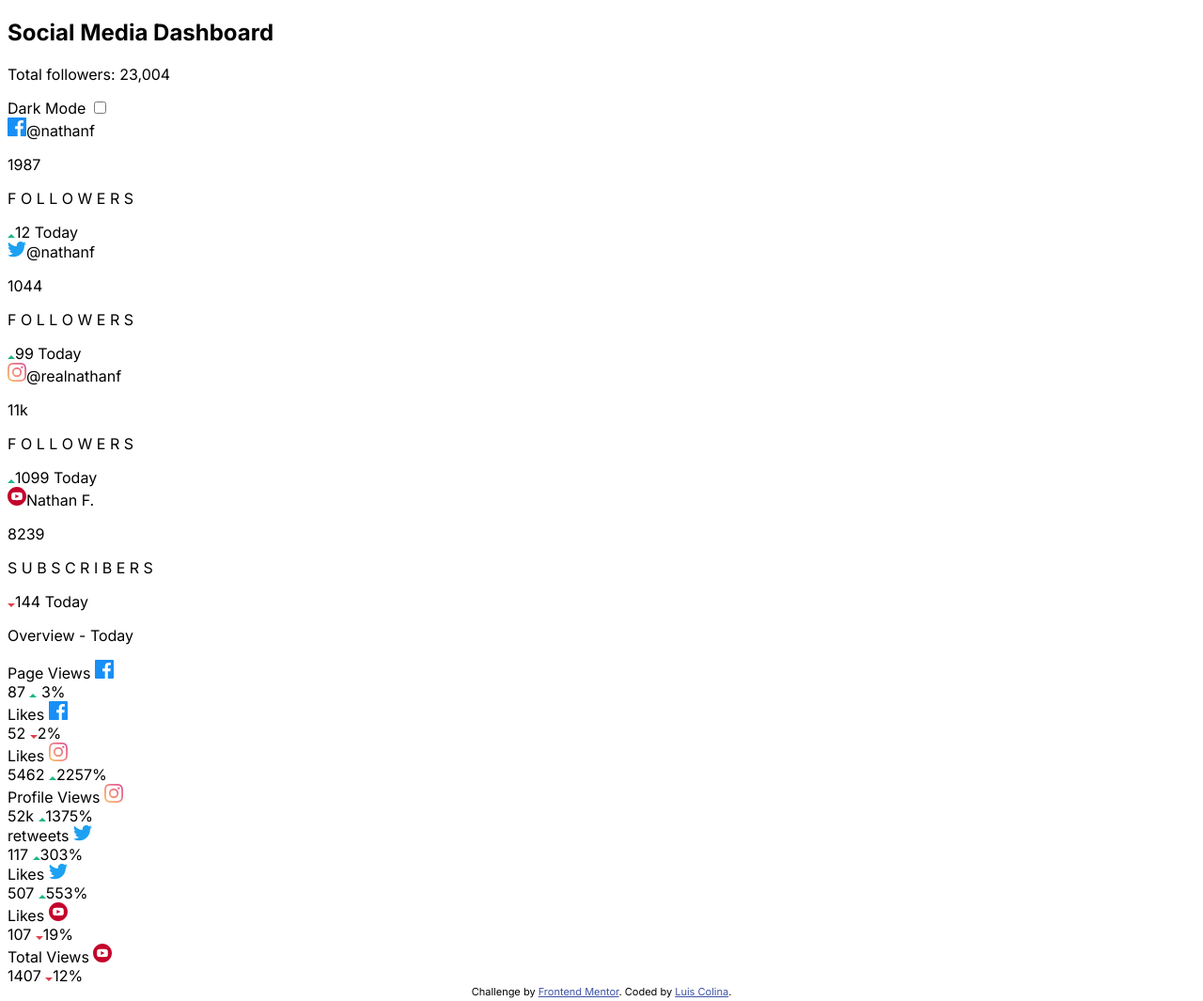
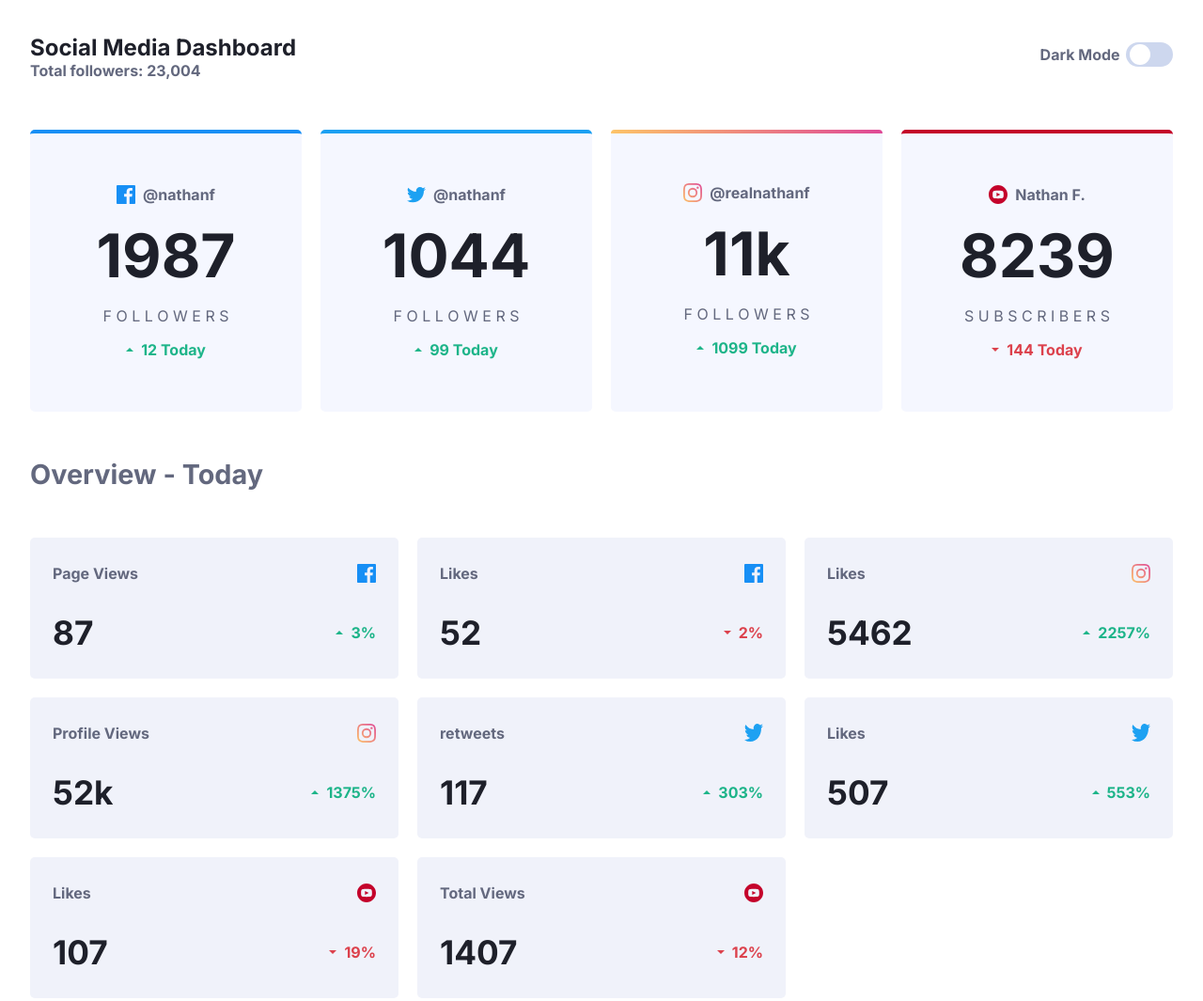
Before and after one commit to Silkiercomet/social-media-manager, a plain HTML site: page index.html in a window 1280 px wide. Shown: the top 1065 px of the page at 94% size. Drawn offline with Linux system fonts and the light colour scheme; a script that the page names is missing.

Commit message:
css styling

```diff
--- a/style.css
+++ b/style.css
@@ -12,3 +12,232 @@ html{
     box-sizing: border-box;
     font-family: 'Inter', sans-serif;
 }
+*,*::after,*::before{
+    box-sizing: inherit;
+}
+body{
+    margin: 0 1rem;
+    padding: 0;
+    color: hsl(230, 17%, 14%);
+
+}
+.wrapper{
+    display: grid;
+    grid-gap: 1.3rem;
+    padding: 0 1rem 1rem 1rem;
+}
+.main-nav{
+    display: flex;
+    justify-content: space-between;
+    align-items: center;
+    font-weight: 700;
+    padding: 1rem 0;
+}
+.main-nav .left{
+    display: block;
+}
+.main-nav .left h1{
+    margin-bottom: 0;
+}
+.main-nav .left p{
+    margin-top: 0;
+}
+.light-gray{
+    color: hsl(228, 12%, 44%);
+}
+.main-nav .right{
+    display: flex;
+    align-items: center;
+}
+.main-nav .right span{
+    padding-right: 0.4rem;
+}
+
+/* dark mode switch */
+
+.switch {
+    position: relative;
+    display: inline-block;
+    width: 50px;
+    height: 26px;
+  }
+
+  .switch input {
+    opacity: 0;
+    width: 0;
+    height: 0;
+  }
+
+  .slider2 {
+    position: absolute;
+    cursor: pointer;
+    top: 0;
+    left: 0;
+    right: 0;
+    bottom: 0;
+    background-color: hsl(223, 50%, 87%);
+    -webkit-transition: .4s;
+    transition: .4s;
+  }
+
+  .slider2:before {
+    position: absolute;
+    content: "";
+    height: 22px;
+    width: 22px;
+    left: 4px;
+    bottom: 2px;
+    background-color: white;
+    -webkit-transition: .4s;
+    transition: .4s;
+  }
+
+  input:checked + .slider2 {
+    background-color: hsl(174, 86%, 45%);
+  }
+
+  input:focus + .slider2 {
+    box-shadow: 0 0 1px hsl(223, 50%, 87%);
+  }
+
+  input:checked + .slider2:before {
+    -webkit-transform: translateX(22px);
+    -ms-transform: translateX(22px);
+    transform: translateX(22px);
+  }
+
+  /* Rounded sliders */
+  .slider2.round {
+    border-radius: 34px;
+  }
+
+  .slider2.round:before {
+    border-radius: 50%;
+  }
+
+/* dark mode switch */
+
+/* boxes */
+.top-boxes{
+    width: 100%;
+}
+.boxes, .portfolio{
+    display: grid;
+    grid-gap: 20px;
+    grid-template-columns: repeat(auto-fit,minmax(240px, 1fr));
+
+}
+.box:hover, .box2:hover{
+    background-color: hsl(230, 22%, 84%);
+}
+.box{
+    display: flex;
+    flex-direction: column;
+    justify-content: center;
+    align-items: center;
+    width: 100%;
+    height: 300px;
+    background-color: hsl(225, 100%, 98%);
+    padding: 1rem 0;
+    border-radius: 5px;
+    transition: all 500ms ease;
+}
+.facebook{
+    border-top: 4px solid var(--face);
+}
+.twitter{
+    border-top: 4px solid var(--tw);
+}
+.instagram{
+position: relative;
+}
+.instagra{
+    position:absolute;
+    height:4px;
+    width: 100%;
+    background-image: var(--insta);
+    bottom: 98.5%;
+    border-top-left-radius: 5px;
+    border-top-right-radius: 5px;
+}
+.youtube{
+    border-top: 4px solid var(--ytb);
+}
+.box .main p:nth-child(1){
+    font-size: 4rem;
+    margin-bottom: 0;
+    margin-top: 1rem;
+}
+.box .main{
+    flex-direction: column;
+}
+.box > *{
+    display: flex;
+    align-items: center;
+    justify-content: center;
+    font-weight: 700;
+}
+
+/* boxes - top*/
+
+.main-header{
+    font-size: 1.8rem;
+    font-weight: 700;
+}
+.portfolio{
+    grid-template-columns: repeat(auto-fit,minmax(300px, 1fr));
+}
+.box2{
+    display: flex;
+    flex-direction: column;
+    align-items: center;
+    justify-content: center;
+    width: 100%;
+    height: 150px;
+    background-color: hsl(227, 47%, 96%);
+    padding: 1rem 1.5rem;
+    border-radius: 5px;
+    font-weight: 700;
+    transition: all 500ms ease;
+}
+
+.box2 .top, .box2 .bottom{
+    display: flex;
+    justify-content: space-between;
+    width: 100%;
+
+}
+
+.box2 .bottom{
+    padding-top: 2rem;
+}
+
+/* utilities */
+
+.align-icons{
+    display: flex;
+    align-items: center;
+}
+.pr-05{
+    padding-right: 0.5rem;
+}
+.font-box2{
+    font-size: 2.2rem;
+    font-weight: 700;
+}
+.p-300{
+    font-weight: 300;
+}
+.positive{
+    color: hsl(163, 72%, 41%);
+}
+.negative{
+    color: hsl(356, 69%, 56%);
+}
+
+/* dark-side */
+
+.dark-mode{
+    background-color: hsl(228, 28%, 20%);
+    color: white;
+}
```
